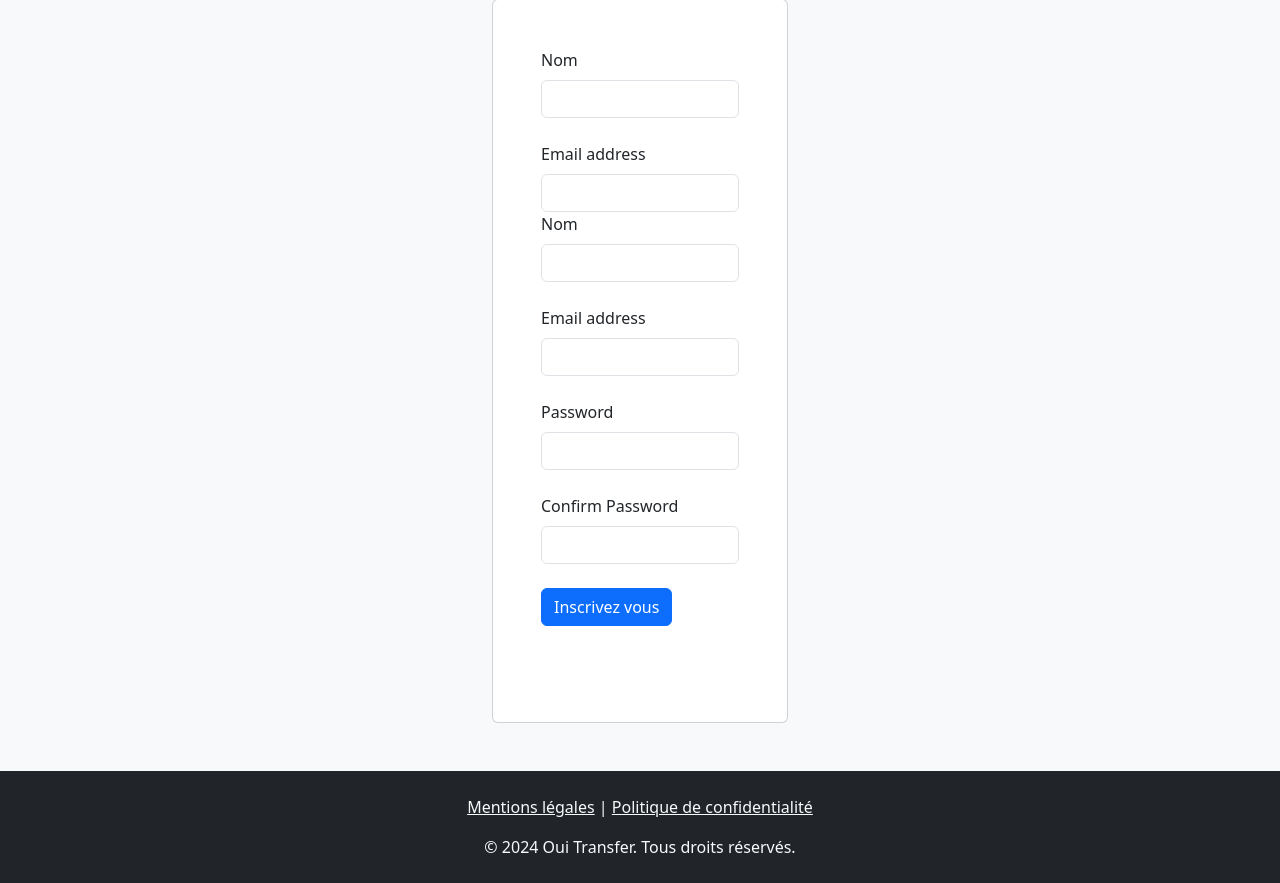
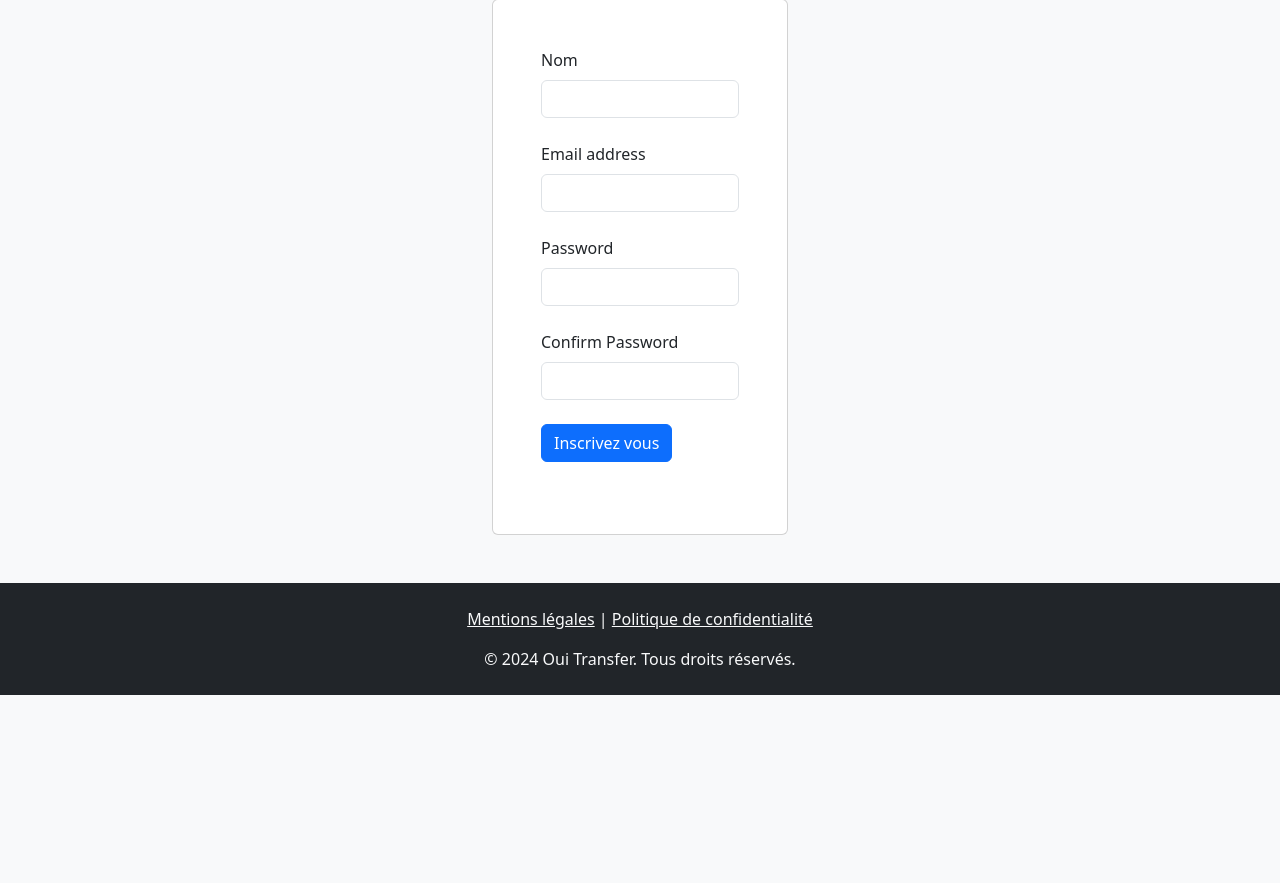
Before and after one commit to YvanneROSAT/TP_oui_transfer, a PHP site: page /inscription.php in a window 1280 px wide. Shown: the part 119-1002 px from the top of the page. After the commit the page ends 814 px from the top, so only its background shows below. Run offline with PHP 8.4, Linux system fonts and the light colour scheme.

Commit message:
project finish

```diff
--- a/inscription.php
+++ b/inscription.php
@@ -17,17 +17,6 @@ if (isset($_SESSION['errorMessage'])) { ?>
       <div class="row g-0 d-flex align-items-center">
         <div class="col-lg-12">
           <div class="card-body py-5 px-md-5">
-            <form method="POST" action="./Actions/SignUpAction.php">
-              <!-- Nom input -->
-              <div class="form-outline mb-4">
-                <label class="form-label" for="form2Example1">Nom</label>
-                <input type="nom" id="form2Example1" name="nom" class="form-control" required />
-
-              </div>
-              <!-- Email input -->
-              <div class="form-outline mb-4">
-                <label class="form-label" for="form2Example1">Email address</label>
-                <input type="email" id="form2Example1" name="email" class="form-control" required />
 
           <form method="POST" action="./Actions/SignUpAction.php">
 
```
Also changed, not shown: Actions/Databases.php (line endings or trailing spaces), Upload/09ebdc1e4ed2ac81d558ba4664d5e7e370114e4ea04c32b86334ba46c2c1314665e3284f6251f.png (deleted), 10 other files.
